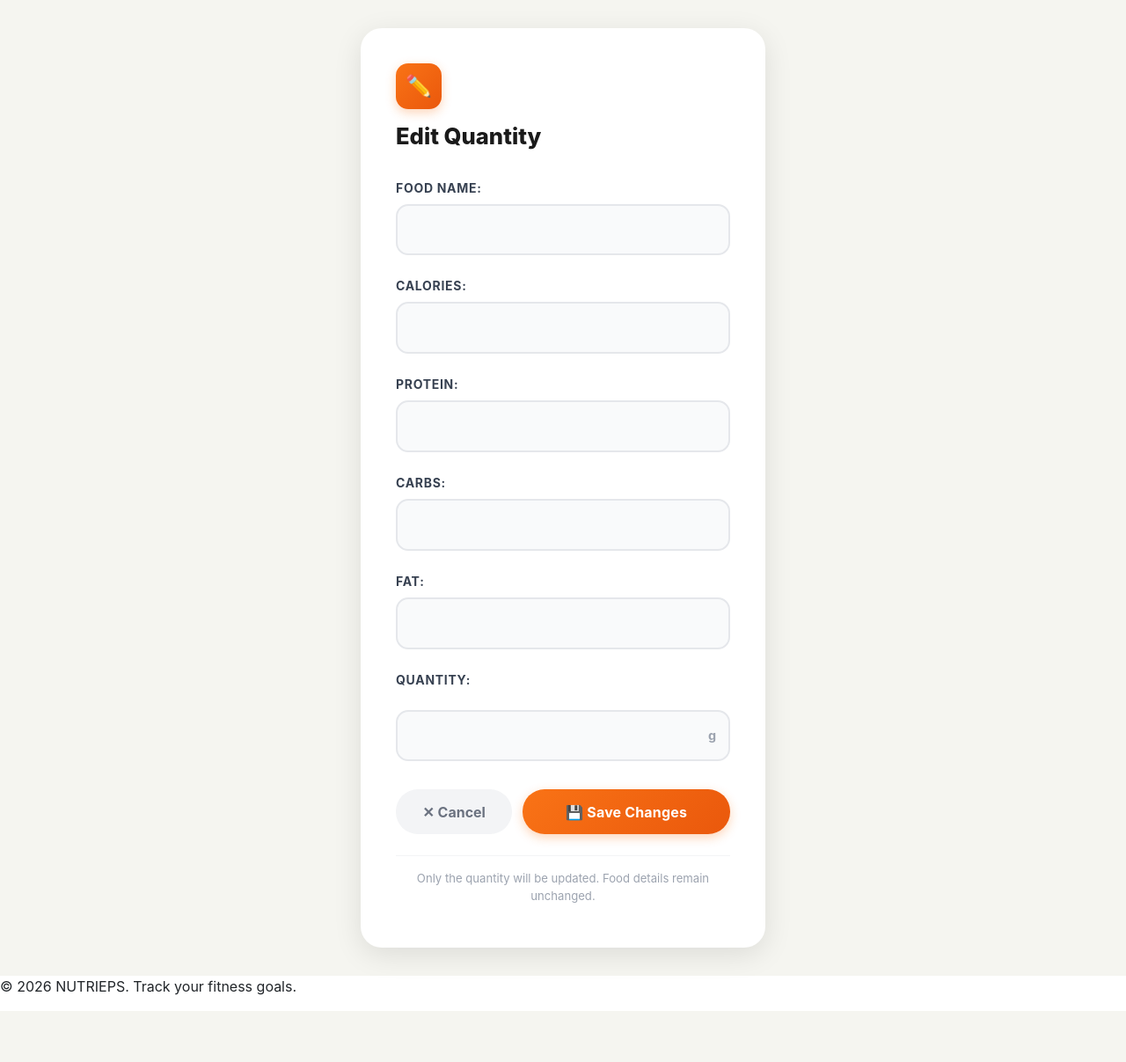
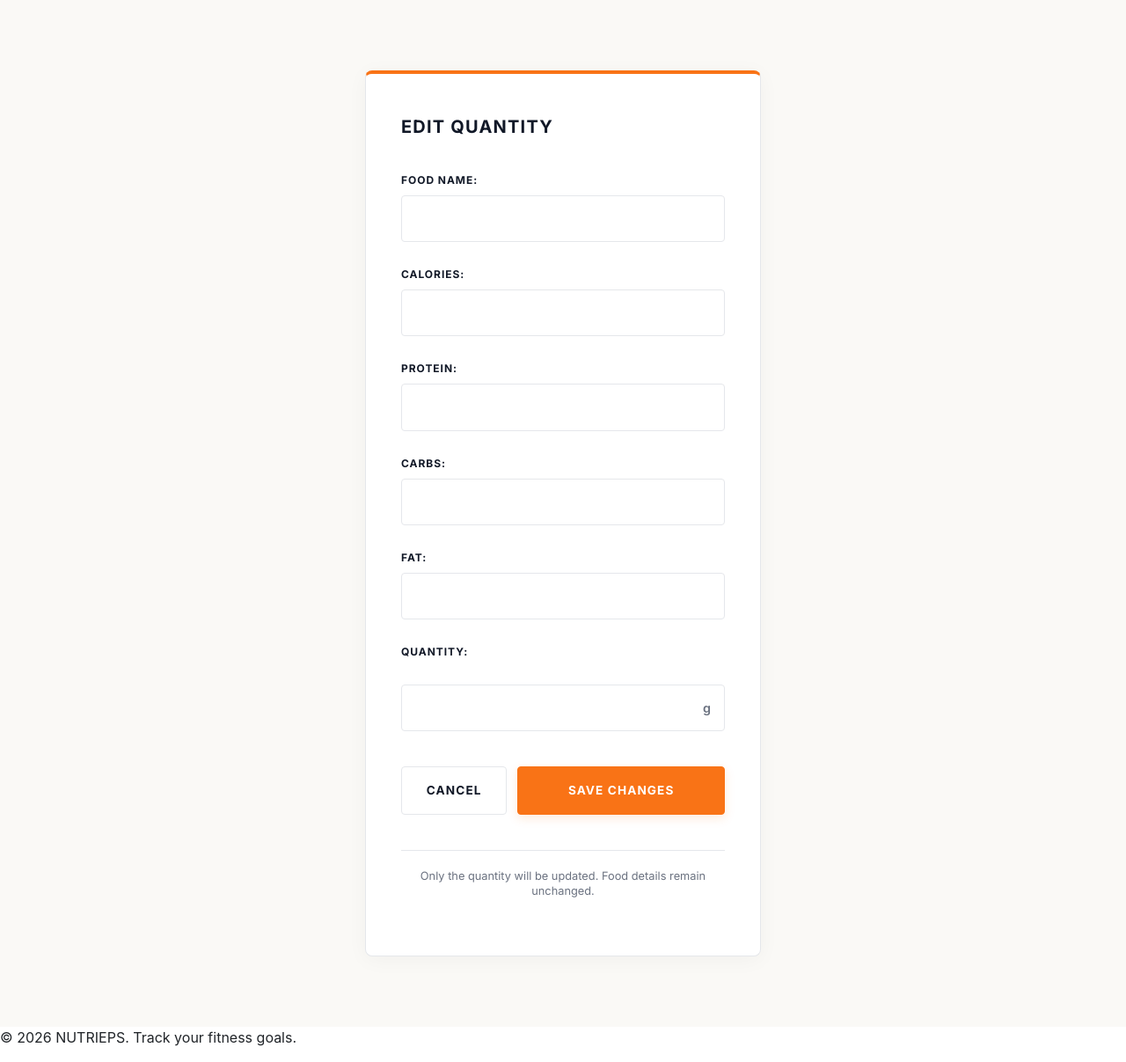
Before and after one commit to elori9/NutriEPS, a Django app: page /add-consumption/ in a window 1280 px wide. Shown: the part 168-1375 px from the top of the page at 88% size. Before the commit the page ends 1317 px from the top, so only its background shows below. Run offline with Django 5.2, Linux system fonts and the light colour scheme; a user stored in the database is signed in.

Commit message:
Changes in the design of edit and delete modification pages

```diff
--- a/nutrieps/templates/nutrieps/consumption_form.html
+++ b/nutrieps/templates/nutrieps/consumption_form.html
@@ -9,41 +9,33 @@
         display: flex;
         align-items: center;
         justify-content: center;
-        padding: 2rem 1rem;
-        background-color: #f5f5f0;
+        padding: 5rem 1rem;
+        background-color: #FAF9F6; /* var(--color-bg-light) */
+        font-family: 'Inter', -apple-system, sans-serif;
     }
 
     .edit-card {
         background: #ffffff;
-        border-radius: 24px;
-        box-shadow: 0 8px 32px rgba(0, 0, 0, 0.10);
-        padding: 2.5rem 2.5rem 2rem;
+        border: 1px solid #e5e7eb;
+        border-top: 4px solid #F97316; /* Línea superior con tu naranja de acento */
+        border-radius: 8px;
+        padding: 3rem 2.5rem;
         width: 100%;
-        max-width: 460px;
+        max-width: 450px;
+        box-shadow: 0 4px 25px rgba(0, 0, 0, 0.04);
     }
 
     .edit-card-header {
-        margin-bottom: 2rem;
-    }
-
-    .edit-card-header .badge-icon {
-        display: inline-flex;
-        align-items: center;
-        justify-content: center;
-        width: 52px;
-        height: 52px;
-        background: linear-gradient(135deg, #f97316, #ea580c);
-        border-radius: 14px;
-        font-size: 1.5rem;
-        margin-bottom: 1rem;
-        box-shadow: 0 4px 12px rgba(249, 115, 22, 0.3);
+        margin-bottom: 2.5rem;
     }
 
     .edit-card-header h2 {
-        font-size: 1.6rem;
+        font-size: 1.25rem;
         font-weight: 800;
-        color: #1a1a1a;
-        margin: 0 0 0.3rem;
+        color: #111827;
+        text-transform: uppercase;
+        letter-spacing: 0.06em;
+        margin: 0 0 0.5rem 0;
     }
 
     .edit-card-header .food-label {
@@ -52,47 +44,46 @@
     }
 
     .edit-card-header .food-label strong {
-        color: #f97316;
+        color: #216655; /* Nombre del alimento resaltado en tu verde corporativo */
         font-weight: 700;
     }
 
-    /* Override Django's form.as_p output */
     .edit-form p {
-        margin-bottom: 1.5rem;
+        margin-bottom: 1.75rem;
     }
 
     .edit-form label {
         display: block;
-        font-size: 0.875rem;
+        font-size: 0.75rem;
         font-weight: 700;
-        color: #374151;
+        color: #111827;
         margin-bottom: 0.5rem;
         text-transform: uppercase;
-        letter-spacing: 0.05em;
+        letter-spacing: 0.08em;
     }
 
     .edit-form input[type="number"],
     .edit-form input[type="text"],
     .edit-form select {
         width: 100%;
-        padding: 0.85rem 1.1rem;
-        border: 2px solid #e5e7eb;
-        border-radius: 14px;
-        font-size: 1.15rem;
-        font-weight: 600;
-        color: #1a1a1a;
-        background: #f9fafb;
+        padding: 0.85rem 1rem;
+        border: 1px solid #e5e7eb;
+        border-radius: 4px;
+        font-size: 1rem;
+        font-weight: 500;
+        color: #111827;
+        background: #ffffff;
         outline: none;
-        transition: border-color 0.2s, box-shadow 0.2s, background 0.2s;
+        transition: all 0.2s ease;
         box-sizing: border-box;
     }
 
+    /* Al hacer foco, cambia al color verde principal de tu marca */
     .edit-form input[type="number"]:focus,
     .edit-form input[type="text"]:focus,
     .edit-form select:focus {
-        border-color: #f97316;
-        background: #fff;
-        box-shadow: 0 0 0 4px rgba(249, 115, 22, 0.10);
+        border-color: #216655;
+        box-shadow: 0 0 0 3px rgba(33, 102, 85, 0.1);
     }
 
     .input-with-unit {
@@ -102,77 +93,79 @@
     }
 
     .input-with-unit input {
-        padding-right: 4rem !important;
+        padding-right: 3rem !important;
     }
 
     .input-with-unit .unit-tag {
         position: absolute;
         right: 1rem;
         font-size: 0.9rem;
-        font-weight: 700;
-        color: #9ca3af;
+        font-weight: 600;
+        color: #6b7280;
         pointer-events: none;
     }
 
     .btn-row {
         display: flex;
         gap: 0.75rem;
-        margin-top: 2rem;
+        margin-top: 2.5rem;
     }
 
     .btn-save {
-        flex: 2;
-        padding: 0.85rem 1.5rem;
-        background: linear-gradient(135deg, #f97316, #ea580c);
-        color: white;
-        border: none;
-        border-radius: 25px;
-        font-size: 1rem;
+        flex: 7;
+        padding: 1rem;
+        background: #F97316; /* var(--color-accent-orange) */
+        color: #ffffff;
+        border: 1px solid #F97316;
+        border-radius: 4px;
+        font-size: 0.85rem;
         font-weight: 700;
+        text-transform: uppercase;
+        letter-spacing: 0.08em;
         cursor: pointer;
-        box-shadow: 0 4px 12px rgba(249, 115, 22, 0.3);
-        transition: all 0.3s cubic-bezier(0.4, 0, 0.2, 1);
-        letter-spacing: 0.01em;
+        transition: all 0.2s ease;
+        box-shadow: 0 4px 12px rgba(249, 115, 22, 0.15);
     }
 
     .btn-save:hover {
-        transform: translateY(-2px);
-        box-shadow: 0 8px 20px rgba(249, 115, 22, 0.4);
-        background: linear-gradient(135deg, #ea580c, #c2410c);
+        background: #E05D0B; /* Coincide con tu hover exacto de style.css */
+        border-color: #E05D0B;
     }
 
     .btn-cancel {
-        flex: 1;
-        padding: 0.85rem 1.2rem;
-        background: #f3f4f6;
-        color: #6b7280;
-        border: none;
-        border-radius: 25px;
-        font-size: 1rem;
+        flex: 3;
+        padding: 1rem;
+        background: #ffffff;
+        color: #111827;
+        border: 1px solid #e5e7eb;
+        border-radius: 4px;
+        font-size: 0.85rem;
         font-weight: 700;
-        cursor: pointer;
+        text-transform: uppercase;
+        letter-spacing: 0.08em;
         text-decoration: none;
         display: flex;
         align-items: center;
         justify-content: center;
-        transition: background 0.2s, color 0.2s;
+        transition: all 0.2s ease;
+        box-sizing: border-box;
     }
 
     .btn-cancel:hover {
-        background: #e5e7eb;
-        color: #374151;
+        border-color: #111827;
     }
 
     .divider {
         border: none;
-        border-top: 1px solid #f3f4f6;
-        margin: 1.5rem 0 1rem;
+        border-top: 1px solid #e5e7eb;
+        margin: 2.5rem 0 1.25rem;
     }
 
     .tip-text {
         text-align: center;
-        font-size: 0.82rem;
-        color: #9ca3af;
+        font-size: 0.8rem;
+        color: #6b7280;
+        line-height: 1.4;
     }
 </style>
 {% endblock %}
@@ -182,7 +175,6 @@
     <div class="edit-card">
 
         <div class="edit-card-header">
-            <div class="badge-icon">✏️</div>
             <h2>Edit Quantity</h2>
             {% if object.food %}
                 <p class="food-label">Editing: <strong>{{ object.food.name }}</strong></p>
@@ -204,14 +196,14 @@
                         {{ field }}
                     {% endif %}
                     {% if field.errors %}
-                        <span style="color:#ef4444; font-size:0.85rem;">{{ field.errors|join:", " }}</span>
+                        <span style="color:#ef4444; font-size:0.85rem; display:block; margin-top:0.25rem; font-weight:600;">{{ field.errors|join:", " }}</span>
                     {% endif %}
                 </p>
             {% endfor %}
 
             <div class="btn-row">
-                <a href="{% url 'nutrieps:history' %}" class="btn-cancel">✕ Cancel</a>
-                <button type="submit" class="btn-save">💾 Save Changes</button>
+                <a href="{% url 'nutrieps:history' %}" class="btn-cancel">Cancel</a>
+                <button type="submit" class="btn-save">Save Changes</button>
             </div>
         </form>
 
```
Also changed, not shown: nutrieps/templates/nutrieps/consumptionlog_confirm_delete.html (+71 -72 lines).
